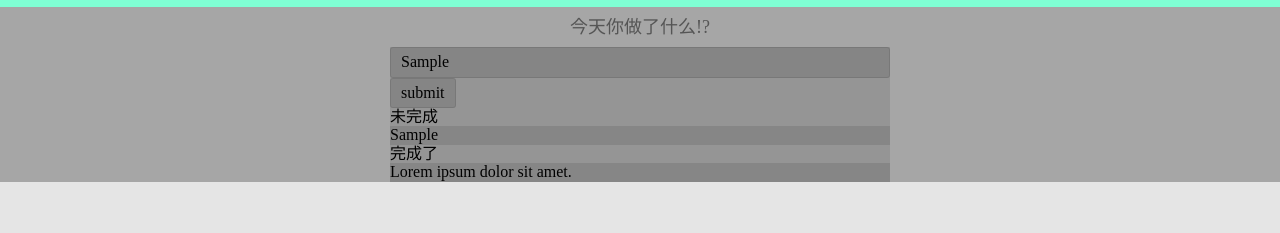
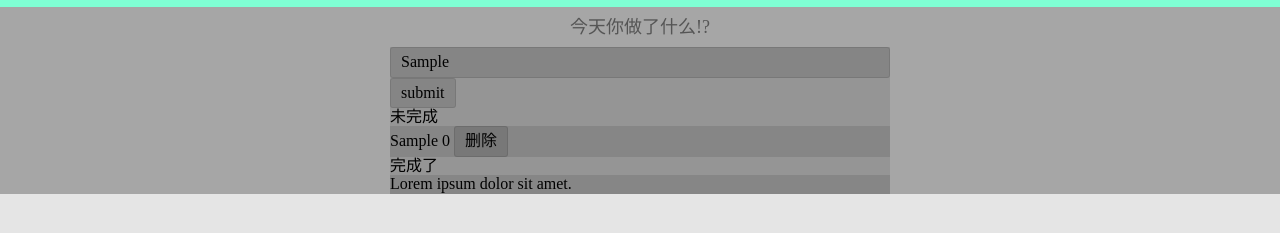
Before and after one commit to Kiiizuna/vue-todo, a plain HTML site: page index.html in a window 1280 px wide. Both pictures are taken after typing "Sample" into the empty fields and a click on the button "submit". Shown: the part 41-274 px from the top of the page. Drawn offline with Linux system fonts and the light colour scheme.

Commit message:
update del function

```diff
--- a/index.html
+++ b/index.html
@@ -23,7 +23,10 @@
         <div class="task-list">
             <div class="wrapper">
                 未完成
-                <div v-for='todo in list' class="item">{{todo.title}}</div>
+                <div v-for='(todo, index) in list' class="item">
+                    {{todo.title}} {{index}}
+                    <button @click='remove(index)' >删除</button>
+                </div>
             </div>
         </div>
 
--- a/js/main.js
+++ b/js/main.js
@@ -18,8 +18,8 @@
             update: function() {
 
             },
-            remove: function() {
-
+            remove: function(id) {
+                this.list.splice(id, 1)
             },
         }
     })
```
